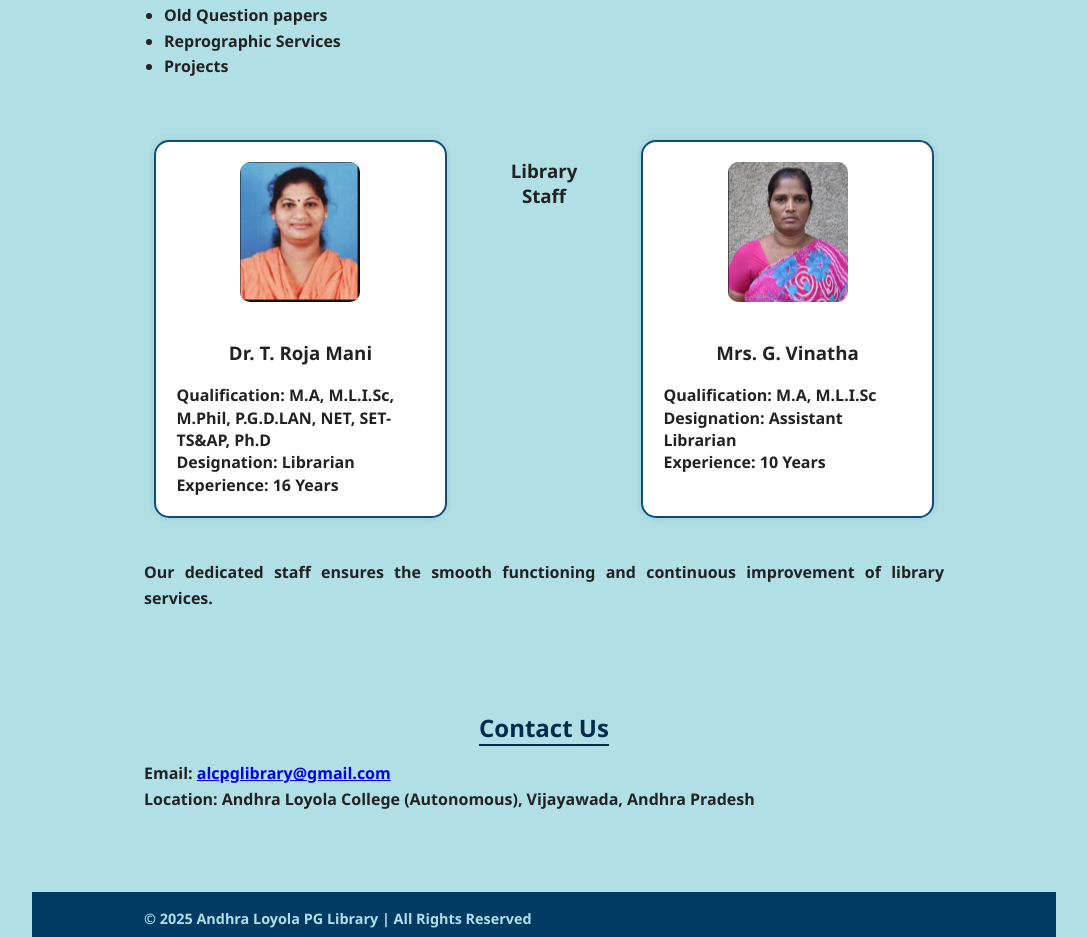
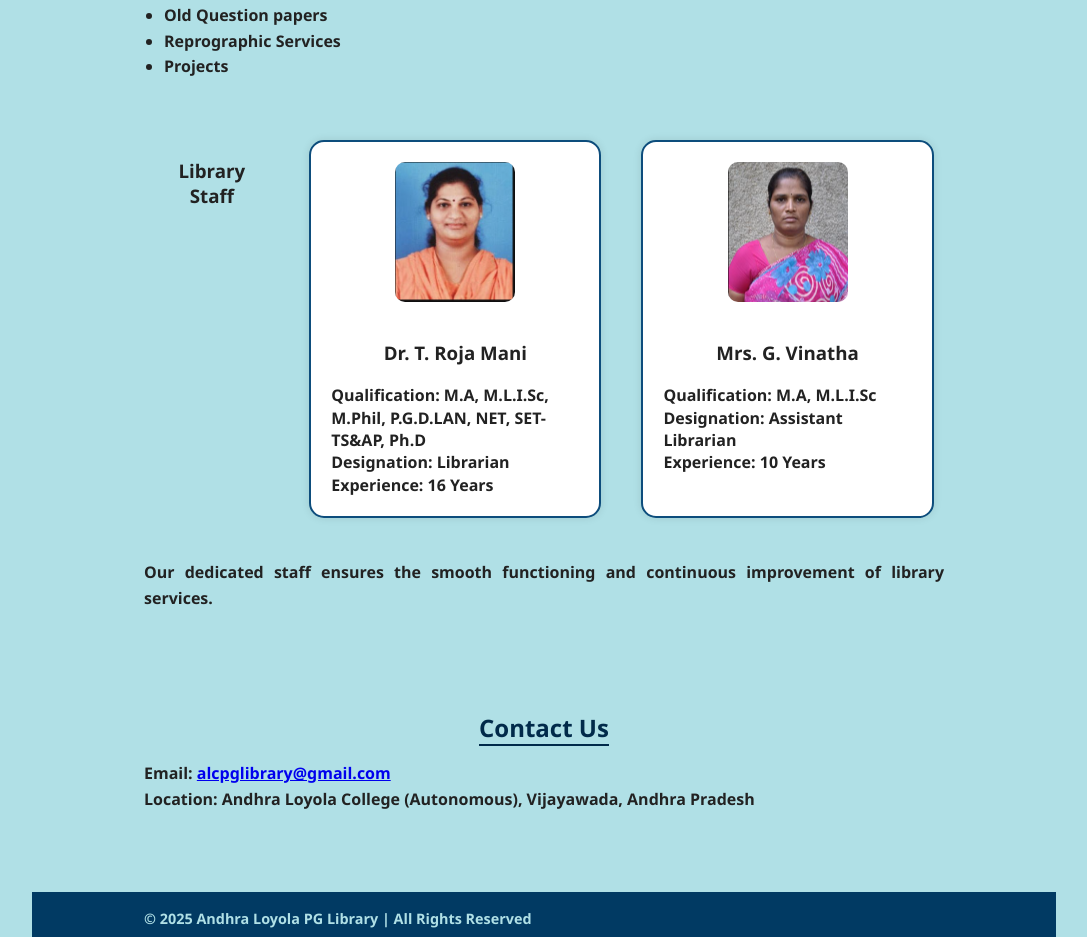
Before and after one commit to JAYA-NTH/Library, a plain HTML site: page index.html in a window 1280 px wide. Shown: the part 2945-3882 px from the top of the page, without its empty margins (96-1183 px from the left). Drawn offline with Linux system fonts and the light colour scheme.

Commit message:
Update index.html

```diff
--- a/index.html
+++ b/index.html
@@ -115,7 +115,7 @@
     </ul>
   <!-- Staff Section -->
   <section id="staff" class="content">
-   <div class="container">
+   <div class="container"><strong> <h1>Library Staff</h1></strong>
 
     <div class="card">
         <img src="Roja madam.png" class="profile-img">
@@ -125,7 +125,7 @@
         <p><strong>Designation:</strong> Librarian</p>
         <p><strong>Experience:</strong> 16 Years</p>
     </div>
-<strong> <h1>Library Staff</h1></strong>
+
     <div class="card">
         <img src="vinatha madam.png" class="profile-img">
         <h3>Mrs. G. Vinatha</h3>
```
